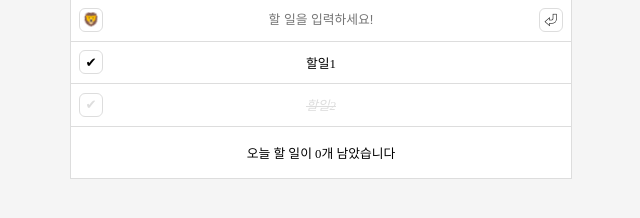
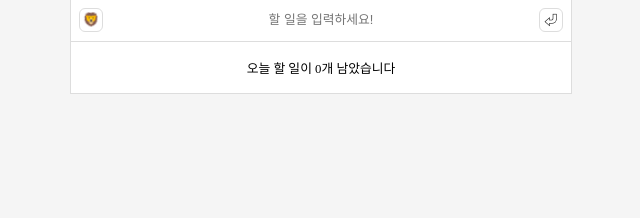
Before and after one commit to heejinnn/ToDoList, a plain HTML site: page index.html in a window 1280 px wide. Shown: the part 296-514 px from the top of the page, without its empty margins (319-959 px from the left). Drawn offline with Linux system fonts and the light colour scheme.

Commit message:
html 완료

```diff
--- a/index.html
+++ b/index.html
@@ -19,8 +19,8 @@
                 <button class="enter">⏎</button>
             </div>
 
-            <ul class="todo-list">
-                <li class="todo-item">
+            <u1 class="todo-list" >
+                <!-- <li class="todo-item">
                     <button class="checkbox">✔︎</button>
                     <div class="content">할일1</div>
                     <button class="delBtn">✕</button>
@@ -29,8 +29,8 @@
                     <button class="checkbox">✔︎</button>
                     <div class="content">할일2</div>
                     <button class="delBtn">✕</button>
-                </li>
-            </ul>
+                </li>   -->
+            </u1>
             <div class="todo-top">
                 <div class="left-items">오늘 할 일이 0개 남았습니다</div>
             </div>
```
